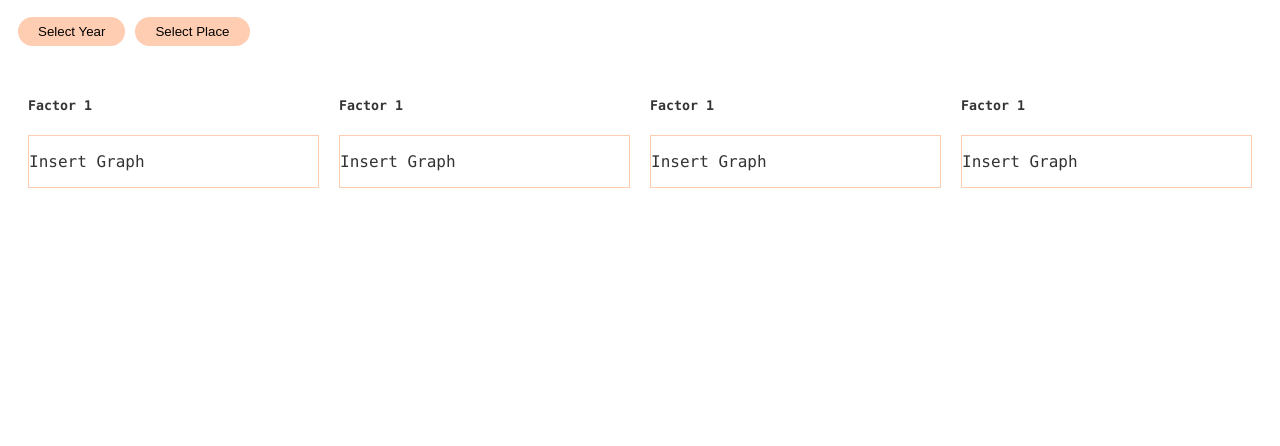
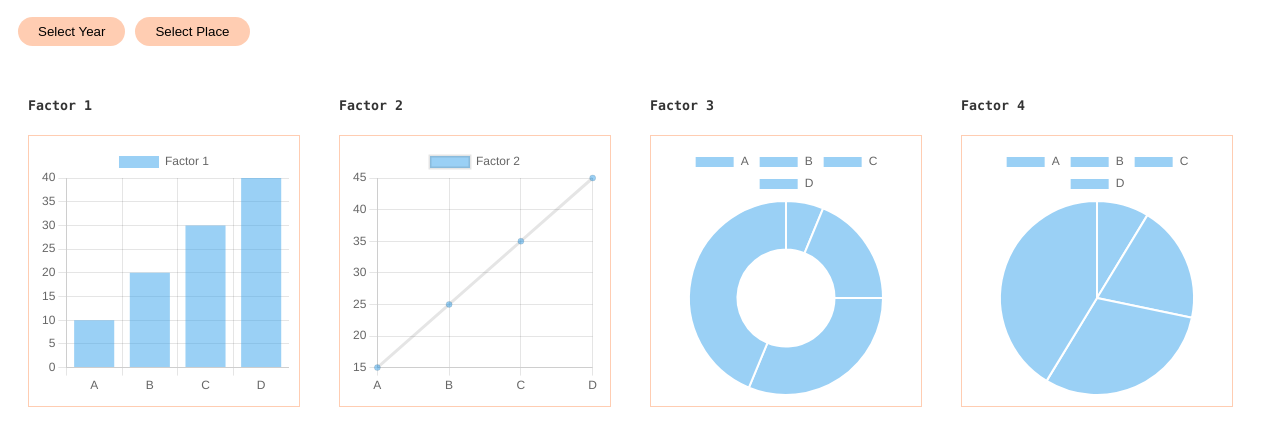
Before and after one commit to thuislearning/Sustainability-Tracker-Dashboard, a plain HTML site: page index.html in a window 1280 px wide. Shown: the part 172-618 px from the top of the page. Drawn offline with nearby package versions, Linux system fonts and the light colour scheme.

Commit message:
add chart.js

```diff
--- a/css/styles.css
+++ b/css/styles.css
@@ -83,3 +83,12 @@ body {
 .dropbtn:hover {
     background-color: #FFB4A2;
 }
+.chart-box {
+    border: 0.5px solid #FFCDB2;
+    padding: 10px;
+    width: 250px;
+    height: 250px;
+    display: flex;
+    align-items: center;
+    justify-content: center;
+}
--- a/index.html
+++ b/index.html
@@ -1,9 +1,13 @@
 <!DOCTYPE html>
 <html lang="en">
     <head>
+        <meta charset="UTF-8">
         <meta name="viewport" content="width=device-width, initial-scale=1.0">
+        <title>Sustainability Tracker Dashboard</title>
         <link rel="stylesheet" href="https://cdnjs.cloudflare.com/ajax/libs/font-awesome/4.7.0/css/font-awesome.min.css">
         <link rel="stylesheet" href="css/styles.css">
+        <script src="https://cdn.jsdelivr.net/npm/vue@2.6.14/dist/vue.js"></script>
+        <script src="https://cdn.jsdelivr.net/npm/chart.js"></script>
     </head>
     <body>
         <div id="app">
@@ -66,7 +70,7 @@
                     </div>
                 </div>
             </div>
-            <div class="container">
+            <!-- <div class="container">
                 <span>
                     <h5>Factor 1</h5>
                     <div style="border: 0.5px solid #FFCDB2">
@@ -91,6 +95,16 @@
                         <p>Insert Graph</p>
                     </div>
                 </span>
+            </div> -->
+            <div class="container">
+                <!-- v-for loops through the charts array to generate multiple charts dynamically -->
+                <span v-for="(chart, index) in charts" :key="index">
+                    <h5>{{ chart.title }}</h5>
+                    <div class="chart-box">
+                        <!-- Dynamic <canvas> IDs - Each chart gets a unique id="chart-index", ensuring Vue correctly references each one -->
+                        <canvas :id="'chart-' + index"></canvas>
+                    </div>
+                </span>
             </div>
         </div>
         <!-- Vue.js -->
--- a/js/app.js
+++ b/js/app.js
@@ -4,12 +4,43 @@ const app = Vue.createApp({
             dropdowns: [
                 { selected: 'Select Year', options: ['2025', '2024', '2023'], show: false },
                 { selected: 'Select Place', options: ['Ho Chi Minh City', 'Hanoi', 'Da Nang'], show: false }
+            ],
+            charts: [
+                { title: "Factor 1", type: "bar", data: [10, 20, 30, 40] },
+                { title: "Factor 2", type: "line", data: [15, 25, 35, 45] },
+                { title: "Factor 3", type: "doughnut", data: [5, 15, 25, 35] },
+                { title: "Factor 4", type: "pie", data: [8, 18, 28, 38] }
             ]
         };
+    },
+    // Lifecycle Hook (mounted()) -> runs renderCharts() after Vue loads to initialize the charts
+    mounted() {
+        this.renderCharts();
     },
     methods: {
         selectOption(index, option) {
             this.dropdowns[index].selected = option;
+        },
+        // Chart.js Rendering (renderCharts()) -> uses Chart.js to create bar charts dynamically based on the data
+        renderCharts() {
+            this.charts.forEach((chart, index) => {
+                const ctx = document.getElementById(`chart-${index}`).getContext('2d');
+                new Chart(ctx, {
+                    type: chart.type,
+                    data: {
+                        labels: ['A', 'B', 'C', 'D'],
+                        datasets: [{
+                            label: chart.title,
+                            data: chart.data,
+                            backgroundColor: 'rgba(54, 162, 235, 0.5)'
+                        }]
+                    },
+                    options: {
+                        responsive: true,
+                        maintainAspectRatio: false
+                    }
+                });
+            });
         }
     }
 });
```
